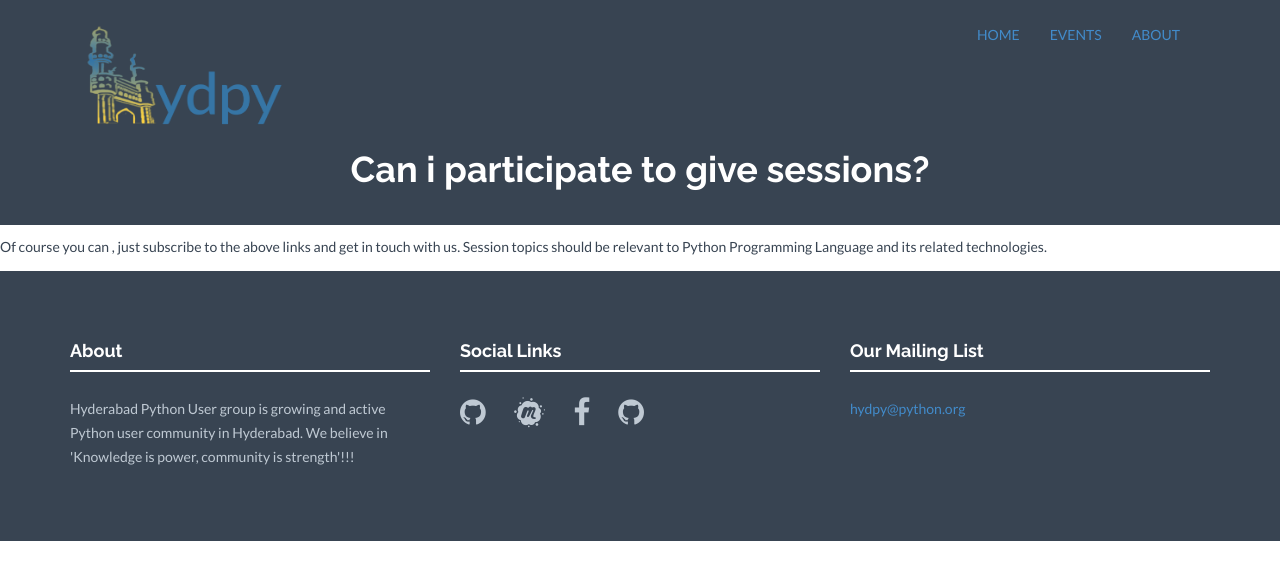
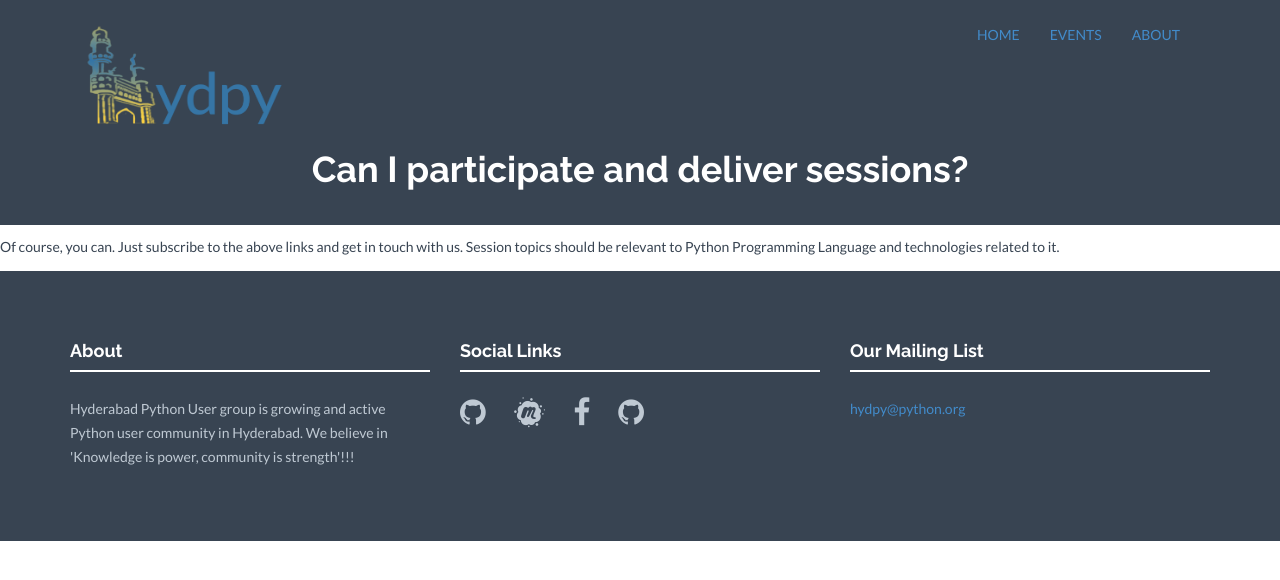
Before and after one commit to HydPy/HydPy, a Jekyll site: the page built from _faqs/2017-03-07-question6.markdown, in a window 1280 px wide. Shown: the top 580 px of the page. Built offline with Jekyll 4.4.1, drawn with Linux system fonts in a browser that asks for light colours; nearby versions of some CDN libraries.

Commit message:
Fixed minor errors in faqs

```diff
--- a/_faqs/2017-03-07-question1.markdown
+++ b/_faqs/2017-03-07-question1.markdown
@@ -2,4 +2,4 @@
 layout: faqs
 title:  "What is this site about?"
 ---
-HydPy.org is about the Hyderabad Python User Group, here you will find all the cool stuff related this group like past and upcoming activities/Workshops, Meetup events, Technical Blogs and Discussion forums.
+[HydPy.org](http://hydpy.org/) is the official home page of the Hyderabad Python User Group. Here, you will find all the information about the group - past and upcoming activities/workshops, meetup events, blogs and discussion forums.
--- a/_faqs/2017-03-07-question2.markdown
+++ b/_faqs/2017-03-07-question2.markdown
@@ -2,4 +2,4 @@
 layout: faqs
 title:  "How will this site help me?"
 ---
-This site is for anybody who wants to learn or share their knowledge about Python Programming Language, Discuss about The about their new projects, seek and provide help to other python enthusiast's like you.
+This site is useful for anybody who wants to learn more about Python or share their knowledge about Python. People are welcome to discuss their projects and seeks and provide help to other Python enthusiasts.
--- a/_faqs/2017-03-07-question3.markdown
+++ b/_faqs/2017-03-07-question3.markdown
@@ -1,12 +1,12 @@
 ---
 layout: faqs
-title:  "Do you have subscription list?"
+title:  "Do you have a list of links that I can subscribe to?"
 ---
 Yes, below are the links.
 
 * [Mailing List](https://mail.python.org/mm3/mailman3/lists/hydpy.python.org/)
 
-* [Git Hub](https://github.com/HydPy/)
+* [GitHub](https://github.com/HydPy/)
 
 * [Facebook Page](https://www.facebook.com/hydpy)
 
--- a/_faqs/2017-03-07-question4.markdown
+++ b/_faqs/2017-03-07-question4.markdown
@@ -1,6 +1,6 @@
 ---
 layout: faqs
-title:  "I have no knowledge of Python nor i am python enthusiast, Can I still subscribe?"
+title:  "Neither do I have any knowledge of Python nor am I a Python enthusiast. Can I still subscribe?"
 ---
 
-Yes, Subscription will help you to receive the updates about the upcoming workshop or activities conducted by the group.
+Yes, subscription will help you to receive the updates about the upcoming workshop or activities conducted by the group.
--- a/_faqs/2017-03-07-question5.markdown
+++ b/_faqs/2017-03-07-question5.markdown
@@ -1,6 +1,6 @@
 ---
 layout: faqs
-title:  "What kind of activities will this group help promote?"
+title:  "What kind of activities would this group help to promote?"
 ---
 
-Anything and everything related to python.
+Anything and everything related to Python.
--- a/_faqs/2017-03-07-question6.markdown
+++ b/_faqs/2017-03-07-question6.markdown
@@ -1,6 +1,6 @@
 ---
 layout: faqs
-title:  "Can i participate to give sessions?"
+title:  "Can I participate and deliver sessions?"
 ---
 
-Of course you can , just subscribe to the above links and get in touch with us. Session topics should be relevant to Python Programming Language and its related technologies.
+Of course, you can. Just subscribe to the above links and get in touch with us. Session topics should be relevant to Python Programming Language and technologies related to it.
```
